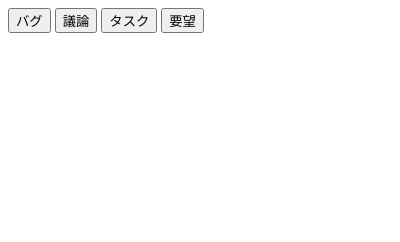
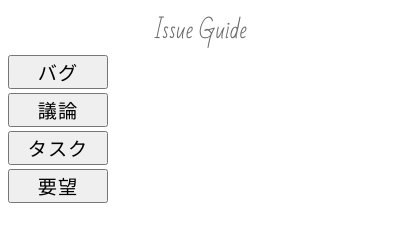
Before and after one commit to risacan/issue-guide, a browser extension: page popup.html in a window 400 px wide. Drawn offline with Linux system fonts and the light colour scheme.

Commit message:
:dress: Better UI

```diff
--- a/css/contents_style.css
+++ b/css/contents_style.css
@@ -1,12 +1,17 @@
-.body {
-  color: #686868;
-}
 .wrapper {
   display: block;
-  width:500px;
+  width: 104px;
+  margin: 0;
 }
 .header {
+  font-size: 1.4rem;
   color: #686868;
-  width: 100%;
   font-family: 'Bad Script', cursive;
+  text-align: center;
 }
+.button {
+  margin: 2px auto;
+  width: 100px;
+  letter-spacing: 1px;
+  font-size: 1.2rem;
+}
--- a/popup.html
+++ b/popup.html
@@ -4,13 +4,16 @@
     <meta charset="utf-8">
     <title>Chrome Extension Example</title>
     <script src="../lib/jquery-2.2.4.min.js"></script>
+    <link href='https://fonts.googleapis.com/css?family=Bad+Script' rel='stylesheet' type='text/css'>
+    <link rel="stylesheet" href="./css/contents_style.css">
   </head>
   <body>
+    <header class="header">Issue Guide</header>
     <div class="wrapper">
-      <button id="bug">バグ</button>
-      <button id="discussion">議論</button>
-      <button id="task">タスク</button>
-      <button id="request">要望</button>
+      <button class="button" id="bug">バグ</button>
+      <button class="button" id="discussion">議論</button>
+      <button class="button" id="task">タスク</button>
+      <button class="button" id="request">要望</button>
     </div>
     <script src="./js/popup.js"></script>
   </body>
```
